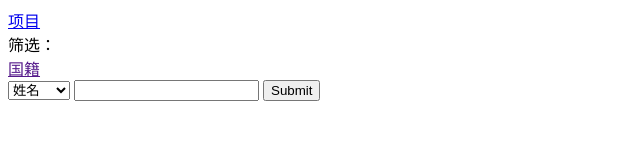
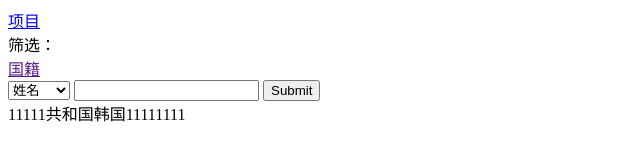
Before and after one commit to luyihua0902/javascriptdemo, a plain HTML site: page curriculum/index.html in a window 1280 px wide. Shown: the whole page, without its empty margins (0-640 px from the left). Drawn offline with Linux system fonts and the light colour scheme.

Commit message:
首页修改测试

```diff
--- a/curriculum/index.html
+++ b/curriculum/index.html
@@ -34,7 +34,7 @@
                 </div>
             </div>
         </div>
-        <div id="table-data-wrap"></div>
+        <div id="table-data-wrap">11111共和国韩国11111111</div>
     </div>
 </body>
 </html>
```
